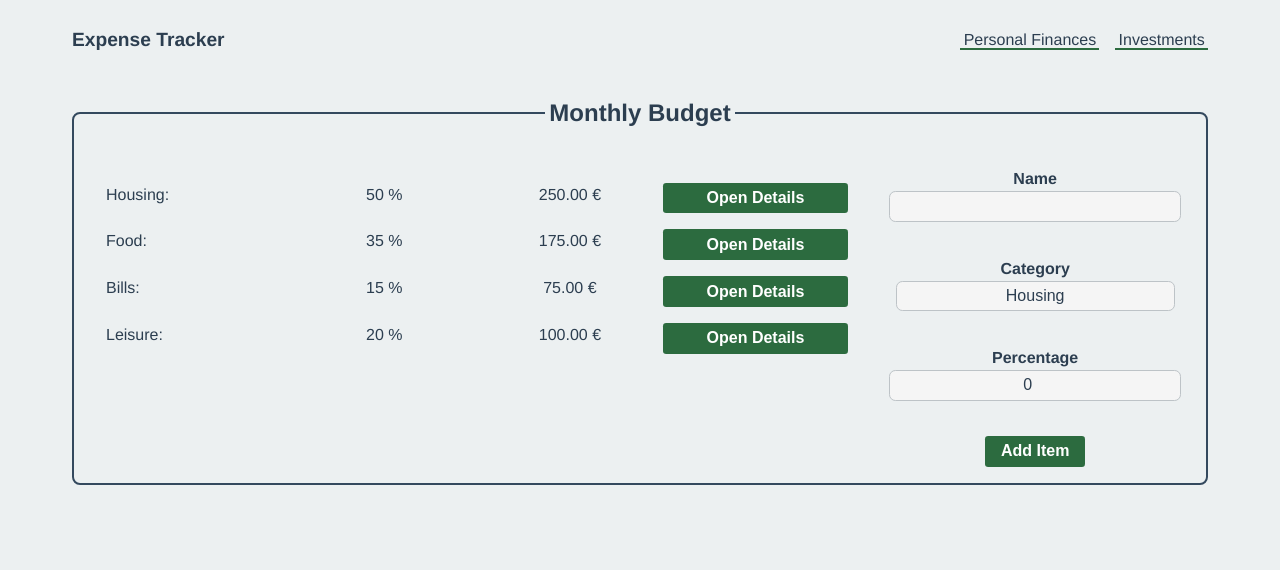
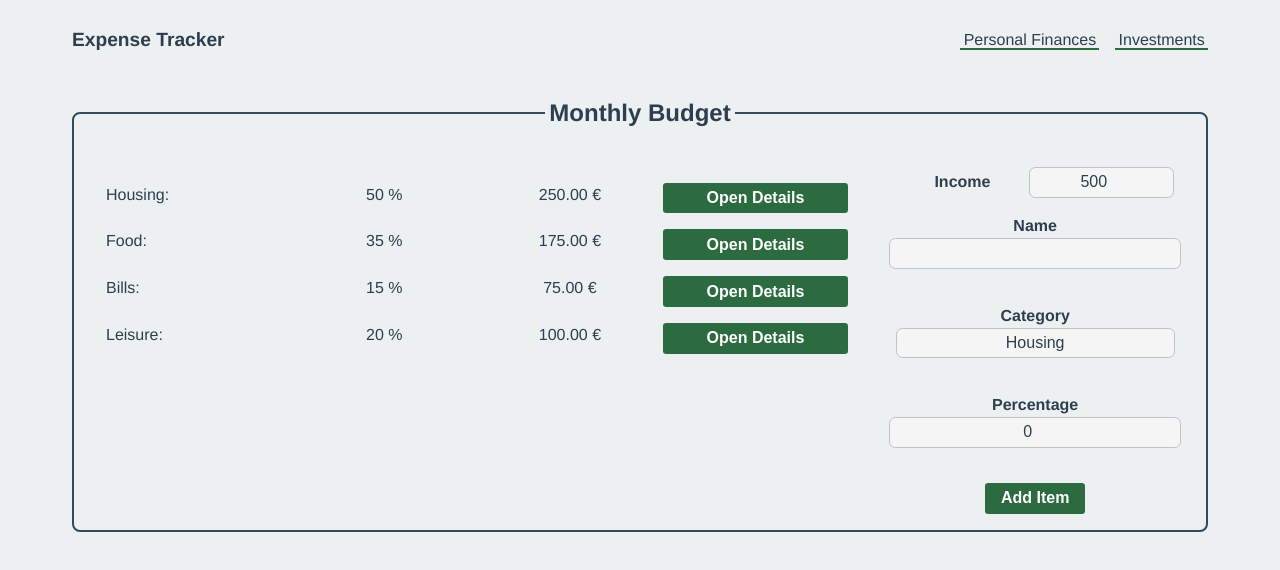
Before and after one commit to andrebarros7201/expense-tracker, a React (Vite) app: page / in a window 1280 px wide. Shown: the top 570 px of the page. Built offline with nearby package versions, Linux system fonts and the light colour scheme.

Commit message:
add input to change income value

```diff
--- a/src/components/budget/Budget.jsx
+++ b/src/components/budget/Budget.jsx
@@ -3,6 +3,7 @@ import styles from "./budget.module.scss";
 import BudgetDistribution from "./components/budgetDistribution/BudgetDistribution.jsx";
 import { createContext, useState } from "react";
 import BudgetAddItemForm from "./components/budgetAddItem/BudgetAddItemForm.jsx";
+import BudgetIncome from "./components/budgetIncome/BudgetIncome.jsx";
 
 export const BudgetContext = createContext(null);
 
@@ -68,6 +69,7 @@ export default function Budget() {
         income,
         budget,
         expenseCategories,
+        setIncome,
         addBudgetItem,
         updateBudgetItem,
         deleteBudgetItem,
@@ -78,6 +80,7 @@ export default function Budget() {
         <h2>Monthly Budget</h2>
         <div className={styles["budget__container"]}>
           <BudgetDistribution />
+          <BudgetIncome />
           <BudgetAddItemForm />
         </div>
       </main>
--- a/src/components/budget/budget.module.scss
+++ b/src/components/budget/budget.module.scss
@@ -2,8 +2,10 @@
   width: 100%;
   display: grid;
   grid-template-columns: 2.5fr 1fr;
-  grid-template-rows: 300px;
+  grid-template-rows: 1fr 300px;
   gap: 1rem;
   padding: 1rem;
-  grid-template-areas: "distribution form";
+  grid-template-areas:
+    "distribution income"
+    "distribution form";
 }
--- /dev/null
+++ b/src/components/budget/components/budgetIncome/BudgetIncome.jsx
@@ -0,0 +1,26 @@
+import styles from "./BudgetIncome.module.scss";
+import { useContext } from "react";
+import { BudgetContext } from "../../Budget.jsx";
+
+export default function BudgetIncome() {
+  const { income, setIncome } = useContext(BudgetContext);
+
+  function handleChangeIncome(value) {
+    setIncome(value);
+  }
+
+  return (
+    <span className={styles["income"]}>
+      <label htmlFor={"income"} className={styles["income__label"]}>
+        Income
+      </label>
+      <input
+        value={income}
+        type={"number"}
+        min={0}
+        onChange={(e) => handleChangeIncome(Number(e.target.value))}
+        className={styles["income__input"]}
+      />
+    </span>
+  );
+}
--- /dev/null
+++ b/src/components/budget/components/budgetIncome/BudgetIncome.module.scss
@@ -0,0 +1,43 @@
+@import "../../../../styles/colors.scss";
+
+.income {
+  grid-area: income;
+  display: flex;
+  flex-flow: row nowrap;
+  align-items: center;
+  padding: 0 1rem;
+}
+
+.income__label {
+  font-weight: bold;
+  width: 100%;
+}
+
+.income__input {
+  width: 100%;
+  border: 1px solid $color-border-light;
+  padding: 0.35rem;
+  border-radius: 0.4rem;
+  text-align: center;
+  font-size: 1rem;
+  color: $color-text-primary;
+  background-color: $color-neutral-light;
+  transition:
+    border-color 0.3s ease,
+    box-shadow 0.3s ease;
+
+  &:focus {
+    border-color: $color-primary; // Highlight border color on focus
+    box-shadow: 0 0 5px rgba($color-primary, 0.3); // Soft shadow on focus
+    outline: none; // Remove default outline for custom styling
+  }
+
+  &:hover {
+    border-color: $color-border-dark; // Darker border on hover for better feedback
+  }
+
+  &::placeholder {
+    color: $color-text-secondary; // Subtle color for placeholder text
+    font-style: italic;
+  }
+}
```
